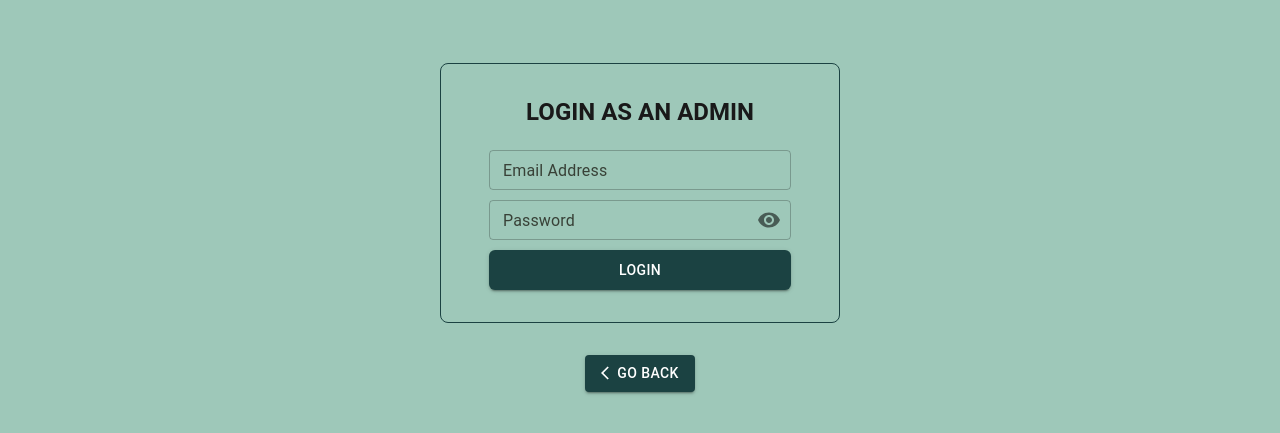
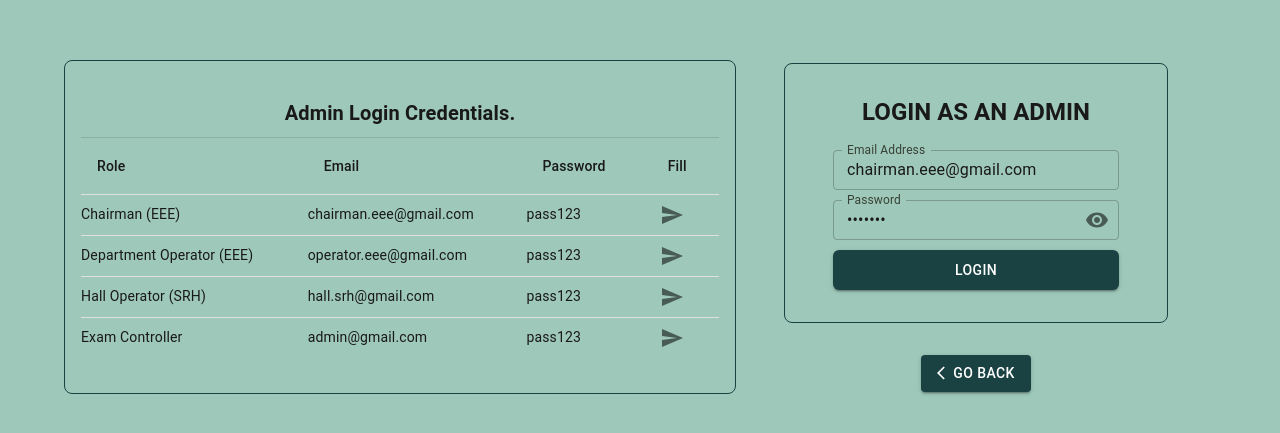
Before and after one commit to mhShohan/university-online-semester-registration-client, a React (Vite) app: page /admin-login in a window 1280 px wide. Shown: the part 173-606 px from the top of the page. Built offline with nearby package versions, Linux system fonts and the light colour scheme.

Commit message:
add login credentials for testing

```diff
--- a/src/pages/auth/AdminLoginPage.tsx
+++ b/src/pages/auth/AdminLoginPage.tsx
@@ -1,45 +1,58 @@
-import { useState } from 'react';
+import { Dispatch, SetStateAction, useEffect, useState } from 'react';
 import { FieldValues, useForm } from 'react-hook-form';
 import { Link, useNavigate } from 'react-router-dom';
 
 //mui
 import { Visibility, VisibilityOff } from '@mui/icons-material';
 import ArrowBackIosIcon from '@mui/icons-material/ArrowBackIos';
+import SendIcon from '@mui/icons-material/Send';
 import {
   Box,
   Button,
   Container,
+  Divider,
   FormControl,
+  Grid,
   IconButton,
   InputAdornment,
   InputLabel,
   OutlinedInput,
+  Table,
+  TableBody,
+  TableCell,
+  TableContainer,
+  TableHead,
+  TableRow,
   TextField,
   Typography,
   useTheme
 } from '@mui/material';
 
 // project import
+import Loader from '../../components/Loader';
 import toastMessage from '../../lib/toastMessage';
 import { useAdminLoginMutation } from '../../store/features/authApi';
 import { useAppDispatch } from '../../store/hook';
 import { setLoggedInUser } from '../../store/services/authSlice';
-import Loader from '../../components/Loader';
 
 const AdminLoginPage = () => {
   const dispatch = useAppDispatch();
   const navigate = useNavigate();
+  const [defaultCredentials, setDefaultCredentials] = useState({
+    email: 'chairman.eee@gmail.com',
+    password: 'pass123'
+  });
   const [adminLogin, { isLoading }] = useAdminLoginMutation();
   const [showPassword, setShowPassword] = useState(false);
   const theme = useTheme();
   const {
     register,
     handleSubmit,
+    reset,
     formState: { errors }
   } = useForm({
     defaultValues: {
-      email: '',
-      password: ''
+      ...defaultCredentials
     }
   });
 
@@ -60,10 +73,41 @@ const AdminLoginPage = () => {
     }
   };
 
+  useEffect(() => {
+    reset(defaultCredentials);
+  }, [defaultCredentials, reset]);
+
   if (isLoading) return <Loader fullPage={true} />;
   else
     return (
       <Container sx={{ height: '100vh' }}>
+        <Grid container gap={6}>
+          <Grid item xs={7} justifyContent="center" alignItems="center" height="100vh">
+            <Box display="flex" justifyContent="center" alignItems="center" height="100%">
+              <Box
+                style={{
+                  flexGrow: 1,
+                  padding: '2.2rem 1rem',
+                  border: `1px solid ${theme.palette.primary.main}`,
+                  borderRadius: '8px'
+                }}
+              >
+                <Typography variant="h6" textAlign="center" fontWeight="600" pb={1}>
+                  Admin Login Credentials.
+                </Typography>
+                <Divider />
+                <CredentialTable setDefaultCredentials={setDefaultCredentials} />
+              </Box>
+            </Box>
+          </Grid>
+          <Grid
+            item
+            xs={4}
+            justifyContent="center"
+            alignItems="center"
+            height="100vh"
+            flexDirection="column"
+          >
             <Box
               display="flex"
               justifyContent="center"
@@ -100,7 +144,11 @@ const AdminLoginPage = () => {
                   size="small"
                   sx={{ width: '100%', marginTop: '.6rem' }}
                 />
-            <FormControl sx={{ width: '100%', marginTop: '.6rem' }} variant="outlined" size="small">
+                <FormControl
+                  sx={{ width: '100%', marginTop: '.6rem' }}
+                  variant="outlined"
+                  size="small"
+                >
                   <InputLabel
                     htmlFor="outlined-adornment-password"
                     color={errors['password'] ? 'error' : 'primary'}
@@ -146,8 +194,76 @@ const AdminLoginPage = () => {
                 </Link>
               </Box>
             </Box>
+          </Grid>
+        </Grid>
       </Container>
     );
 };
 
 export default AdminLoginPage;
+
+function createData(role: string, email: string, password: string) {
+  return { role, email, password };
+}
+
+const rows = [
+  createData('Chairman (EEE)', 'chairman.eee@gmail.com', 'pass123'),
+  createData('Department Operator (EEE)', 'operator.eee@gmail.com', 'pass123'),
+  createData('Hall Operator (SRH)', 'hall.srh@gmail.com	', 'pass123'),
+  createData('Exam Controller', 'admin@gmail.com', 'pass123')
+];
+
+interface CredentialTableProps {
+  setDefaultCredentials: Dispatch<
+    SetStateAction<{
+      email: string;
+      password: string;
+    }>
+  >;
+}
+
+function CredentialTable({ setDefaultCredentials }: CredentialTableProps) {
+  return (
+    <TableContainer>
+      <Table aria-label="simple table">
+        <TableHead>
+          <TableRow>
+            <TableCell align="left">Role</TableCell>
+            <TableCell align="left">Email</TableCell>
+            <TableCell align="left">Password</TableCell>
+            <TableCell component="th" scope="row">
+              Fill
+            </TableCell>
+          </TableRow>
+        </TableHead>
+        <TableBody>
+          {rows.map((row) => (
+            <TableRow key={row.email} sx={{ '&:last-child td, &:last-child th': { border: 0 } }}>
+              <TableCell component="th" scope="row" sx={{ p: 0 }}>
+                {row.role}
+              </TableCell>
+              <TableCell component="th" scope="row" sx={{ p: 0 }}>
+                {row.email}
+              </TableCell>
+              <TableCell component="th" scope="row" sx={{ p: 0 }}>
+                {row.password}
+              </TableCell>
+              <TableCell component="th" scope="row" sx={{ p: 0 }}>
+                <IconButton
+                  onClick={() => {
+                    setDefaultCredentials({
+                      email: row.email,
+                      password: row.password
+                    });
+                  }}
+                >
+                  <SendIcon />
+                </IconButton>
+              </TableCell>
+            </TableRow>
+          ))}
+        </TableBody>
+      </Table>
+    </TableContainer>
+  );
+}
--- a/src/pages/auth/LoginPage.tsx
+++ b/src/pages/auth/LoginPage.tsx
@@ -38,8 +38,8 @@ const LoginPage = () => {
     formState: { errors }
   } = useForm({
     defaultValues: {
-      emailOrStudentId: '',
-      password: ''
+      emailOrStudentId: '17EEE145',
+      password: 'pass123'
     }
   });
 
```
Lines whose indentation alone changed are shown as unchanged.
